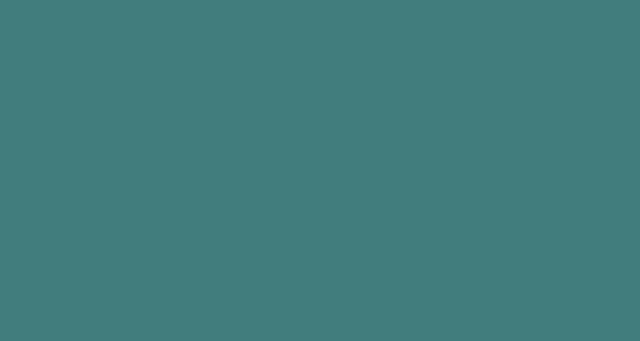
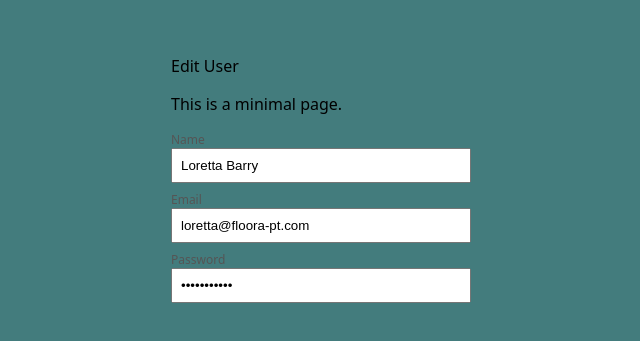
Before and after one commit to AnkitaPatwal/FlooraHEP, a React (Vite) app in the folder floora-web/: page /edit-user-approve in a window 1280 px wide. Before the commit this address had no page. Shown: the part 221-562 px from the top of the page, without its empty margins (319-959 px from the left). Built offline with nearby package versions, Linux system fonts and the light colour scheme.

Commit message:
#ATH-333: Created the user edit page to accept approvals

```diff
--- a/floora-web/src/App.tsx
+++ b/floora-web/src/App.tsx
@@ -5,6 +5,7 @@ import AdminLogin from "./pages/AdminLogin";
 import "./App.css";
 import ExerciseDashboard from "./pages/ExerciseDashboard";
 import Dashboard from "./pages/Dashboard";
+import EditUserApprove from "./pages/EditUserApprove";
 
 
 export default function App() {
@@ -17,6 +18,7 @@ export default function App() {
         <Route path="/admin-login" element={<AdminLogin />} />
         <Route path="/dashboard" element={<Dashboard />} />
         <Route path="/exercise-dashboard" element={<ExerciseDashboard />} />
+        <Route path="/edit-user-approve" element={<EditUserApprove />} />
       </Routes>
     </Router>
   );
--- /dev/null
+++ b/floora-web/src/pages/EditUserApprove.tsx
@@ -0,0 +1,25 @@
+export default function EditUserApprove() {
+  return (
+    <div style={{ padding: 24, fontFamily: "system-ui, sans-serif" }}>
+      <h1>Edit User</h1>
+      <p>This is a minimal page.</p>
+
+      <div style={{ marginTop: 16 }}>
+        <div style={{ marginBottom: 8 }}>
+          <label style={{ display: "block", fontSize: 12, color: "#555" }}>Name</label>
+          <input value="Loretta Barry" readOnly style={{ padding: 8, width: 280 }} />
+        </div>
+
+        <div style={{ marginBottom: 8 }}>
+          <label style={{ display: "block", fontSize: 12, color: "#555" }}>Email</label>
+          <input value="loretta@floora-pt.com" readOnly style={{ padding: 8, width: 280 }} />
+        </div>
+
+        <div>
+          <label style={{ display: "block", fontSize: 12, color: "#555" }}>Password</label>
+          <input value="password123" readOnly type="password" style={{ padding: 8, width: 280 }} />
+        </div>
+      </div>
+    </div>
+  );
+}
```
